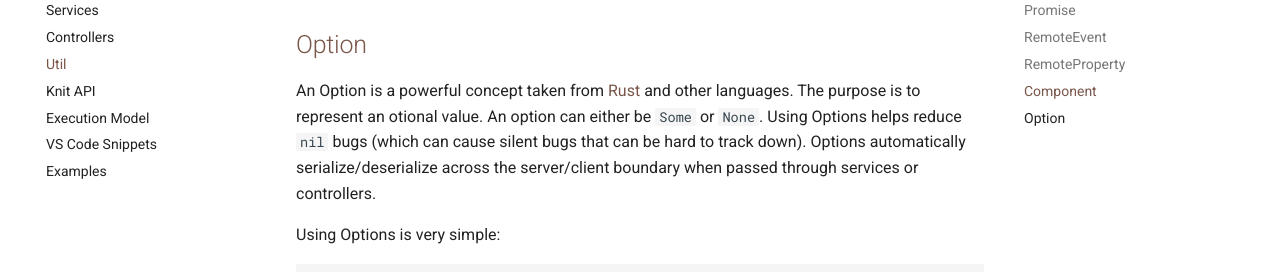
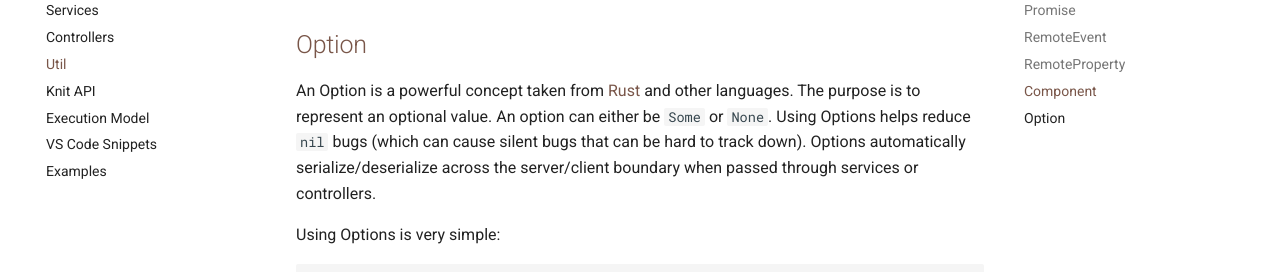
Before and after one commit to Sleitnick/Knit, an MkDocs documentation site: the page built from docs/util.md, in a window 1280 px wide and 900 px high, scrolled down 5403 px. Shown: the part 179-451 px from the top of the window. Built offline with MkDocs 1.6.1 and Material for MkDocs 9.7.7, drawn with Linux system fonts in a browser that asks for light colours.

Commit message:
Doc typo fixes

```diff
--- a/docs/util.md
+++ b/docs/util.md
@@ -234,7 +234,7 @@ The full API for components is listed within the [Component](https://github.com/
 
 ## [Option](https://github.com/Sleitnick/Knit/blob/main/src/Knit/Util/Option.lua)
 
-An Option is a powerful concept taken from [Rust](https://doc.rust-lang.org/std/option/index.html) and other languages. The purpose is to represent an otional value. An option can either be `Some` or `None`. Using Options helps reduce `nil` bugs (which can cause silent bugs that can be hard to track down). Options automatically serialize/deserialize across the server/client boundary when passed through services or controllers.
+An Option is a powerful concept taken from [Rust](https://doc.rust-lang.org/std/option/index.html) and other languages. The purpose is to represent an optional value. An option can either be `Some` or `None`. Using Options helps reduce `nil` bugs (which can cause silent bugs that can be hard to track down). Options automatically serialize/deserialize across the server/client boundary when passed through services or controllers.
 
 Using Options is very simple:
 
```
Also changed, not shown: docs/services.md (+1 -1 lines).
